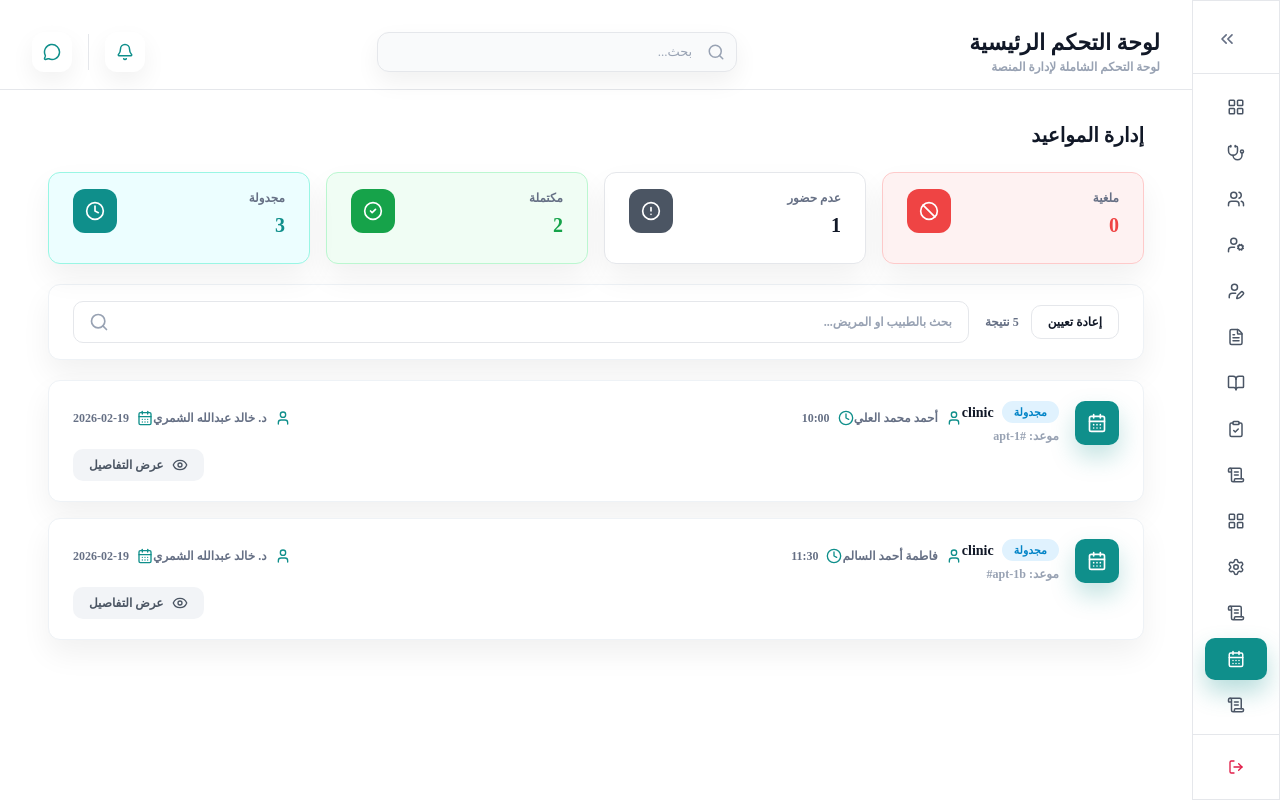
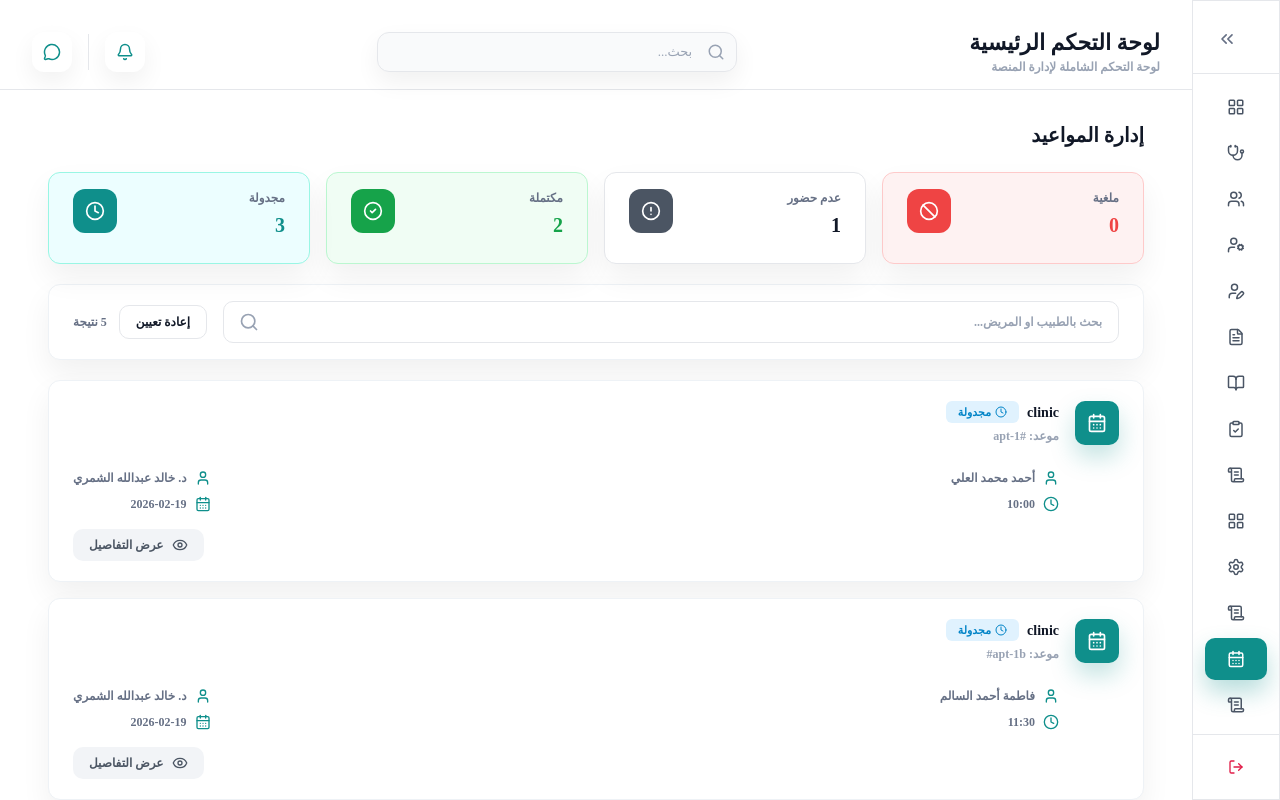
Before and after one commit to llill-dev/lmj-health-web, a React (Vite) app in the folder frontend/: page /admin/appointments in a window 1280 px wide. Built offline with nearby package versions, Linux system fonts and the light colour scheme.

Commit message:
style(admin): align analytics & appointments cards
- Unify stat cards height and gradient background

- Update appointments card layout and search placement

- Match icon sizing/containers with system logs

```diff
--- a/frontend/src/pages/admin/analytics/AdminAnalyticsPage.tsx
+++ b/frontend/src/pages/admin/analytics/AdminAnalyticsPage.tsx
@@ -11,7 +11,7 @@ import {
 type StatCardTone = {
   border: string;
   icon: string;
-  iconBg: string;
+  bg: string;
   delta: string;
 };
 
@@ -32,8 +32,8 @@ export default function AdminAnalyticsPage() {
       icon: Eye,
       tone: {
         border: 'border-[#86EFAC]',
+        bg: 'bg-gradient-to-br from-[#F0FDF4] to-white',
         icon: 'text-[#16A34A]',
-        iconBg: 'bg-[#DCFCE7]',
         delta: 'text-[#16A34A]',
       },
     },
@@ -45,8 +45,8 @@ export default function AdminAnalyticsPage() {
       icon: FileText,
       tone: {
         border: 'border-[#67E8F9]',
+        bg: 'bg-gradient-to-br from-[#ECFEFF] to-white',
         icon: 'text-primary',
-        iconBg: 'bg-[#E7FBFA]',
         delta: 'text-primary',
       },
     },
@@ -58,8 +58,8 @@ export default function AdminAnalyticsPage() {
       icon: CalendarDays,
       tone: {
         border: 'border-[#86EFAC]',
+        bg: 'bg-gradient-to-br from-[#F0FDF4] to-white',
         icon: 'text-[#16A34A]',
-        iconBg: 'bg-[#DCFCE7]',
         delta: 'text-[#16A34A]',
       },
     },
@@ -71,8 +71,8 @@ export default function AdminAnalyticsPage() {
       icon: Users,
       tone: {
         border: 'border-[#67E8F9]',
+        bg: 'bg-gradient-to-br from-[#ECFEFF] to-white',
         icon: 'text-primary',
-        iconBg: 'bg-[#E7FBFA]',
         delta: 'text-primary',
       },
     },
@@ -114,7 +114,10 @@ export default function AdminAnalyticsPage() {
         <title>التحليلات • LMJ Health</title>
       </Helmet>
 
-      <div className='space-y-4' dir='rtl' lang='ar'>
+      <div
+        dir='rtl'
+        lang='ar'
+      >
         <div className='text-right'>
           <div className='font-cairo text-[26px] font-black leading-[34px] text-[#111827]'>
             التحليلات والإحصائيات
@@ -130,7 +133,7 @@ export default function AdminAnalyticsPage() {
             return (
               <div
                 key={c.id}
-                className={`rounded-[12px] border bg-white px-6 py-5 shadow-[0_14px_30px_rgba(0,0,0,0.06)] ${c.tone.border}`}
+                className={`h-[147px] rounded-[12px] border px-6 py-5 shadow-[0_14px_30px_rgba(0,0,0,0.06)] ${c.tone.border} ${c.tone.bg}`}
               >
                 <div className='flex items-start justify-between'>
                   <div className='text-right'>
@@ -140,15 +143,15 @@ export default function AdminAnalyticsPage() {
                     <div className='mt-2 font-cairo text-[22px] font-black leading-[26px] text-[#111827]'>
                       {c.value}
                     </div>
-                    <div className={`mt-2 font-cairo text-[11px] font-extrabold ${c.tone.delta}`}>
+                    <div
+                      className={`mt-2 font-cairo text-[11px] font-extrabold ${c.tone.delta}`}
+                    >
                       {c.delta}
                     </div>
                   </div>
 
-                  <div
-                    className={`flex h-[40px] w-[40px] items-center justify-center rounded-[10px] ${c.tone.iconBg}`}
-                  >
-                    <Icon className={`h-5 w-5 ${c.tone.icon}`} />
+                  <div className='flex h-[44px] w-[44px] items-center justify-center rounded-[12px] bg-white'>
+                    <Icon className={`h-6 w-6 ${c.tone.icon}`} />
                   </div>
                 </div>
               </div>
@@ -159,8 +162,8 @@ export default function AdminAnalyticsPage() {
         <section className='mt-6 rounded-[12px] border border-[#EEF2F6] bg-white shadow-[0_14px_30px_rgba(0,0,0,0.06)]'>
           <div className='flex items-center justify-between px-6 py-5'>
             <div className='inline-flex items-center gap-2 font-cairo text-[13px] font-extrabold text-[#111827]'>
+              <TrendingUp className='h-4 w-4 text-primary' />
               تحليلات الأطباء
-              <TrendingUp className='h-4 w-4 text-primary' />
             </div>
           </div>
 
@@ -191,7 +194,10 @@ export default function AdminAnalyticsPage() {
                 </thead>
                 <tbody className='divide-y divide-[#EEF2F6]'>
                   {doctorRows.map((r) => (
-                    <tr key={r.id} className='bg-white'>
+                    <tr
+                      key={r.id}
+                      className='bg-white'
+                    >
                       <td className='px-4 py-4 text-right font-cairo text-[12px] font-extrabold text-[#111827]'>
                         {r.name}
                       </td>
@@ -219,7 +225,7 @@ export default function AdminAnalyticsPage() {
           </div>
         </section>
 
-        <section className='mt-6 grid grid-cols-1 gap-6 lg:grid-cols-2'>
+        <section className='my-6 grid grid-cols-1 gap-6 lg:grid-cols-2'>
           <div className='rounded-[12px] border border-[#EEF2F6] bg-white px-6 py-6 shadow-[0_14px_30px_rgba(0,0,0,0.06)]'>
             <div className='flex items-center justify-between'>
               <div className='inline-flex items-center gap-2 font-cairo text-[13px] font-extrabold text-[#111827]'>
--- a/frontend/src/pages/admin/appointments/AdminAppointmentsPage.tsx
+++ b/frontend/src/pages/admin/appointments/AdminAppointmentsPage.tsx
@@ -111,7 +111,10 @@ export default function AdminAppointmentsPage() {
         <title>إدارة المواعيد • LMJ Health</title>
       </Helmet>
 
-      <div dir='rtl' lang='ar'>
+      <div
+        dir='rtl'
+        lang='ar'
+      >
         <div className='text-right'>
           <div className='font-cairo text-[20px] font-black leading-[26px] text-[#111827]'>
             إدارة المواعيد
@@ -151,6 +154,15 @@ export default function AdminAppointmentsPage() {
 
         <section className='mt-5 rounded-[12px] border border-[#EEF2F6] bg-white px-6 py-4 shadow-[0_14px_30px_rgba(0,0,0,0.06)]'>
           <div className='flex items-center justify-between gap-4'>
+            <div className='relative flex-1'>
+              <input
+                placeholder='بحث بالطبيب او المريض...'
+                className='h-[42px] w-full rounded-[10px] border border-[#E5E7EB] bg-white pe-12 ps-4 text-right font-cairo text-[12px] font-bold text-[#111827] placeholder:text-[#98A2B3]'
+              />
+              <div className='pointer-events-none absolute left-4 top-1/2 -translate-y-1/2 text-[#98A2B3]'>
+                <Search className='h-5 w-5' />
+              </div>
+            </div>
             <div className='flex items-center gap-3'>
               <button
                 type='button'
@@ -162,16 +174,6 @@ export default function AdminAppointmentsPage() {
                 5 نتيجة
               </div>
             </div>
-
-            <div className='relative flex-1'>
-              <input
-                placeholder='بحث بالطبيب او المريض...'
-                className='h-[42px] w-full rounded-[10px] border border-[#E5E7EB] bg-white pe-12 ps-4 text-right font-cairo text-[12px] font-bold text-[#111827] placeholder:text-[#98A2B3]'
-              />
-              <div className='pointer-events-none absolute left-4 top-1/2 -translate-y-1/2 text-[#98A2B3]'>
-                <Search className='h-5 w-5' />
-              </div>
-            </div>
           </div>
         </section>
 
@@ -181,48 +183,51 @@ export default function AdminAppointmentsPage() {
               key={a.id}
               className='rounded-[12px] border border-[#EEF2F6] bg-white px-6 py-5 shadow-[0_14px_30px_rgba(0,0,0,0.06)]'
             >
-              <div className='flex items-start justify-between'>
-                <div className='flex items-start gap-4'>
+              <div className='flex gap-4'>
                 <div className='flex h-[44px] w-[44px] items-center justify-center rounded-[10px] bg-primary text-white shadow-[0_12px_24px_rgba(15,143,139,0.25)]'>
                   <CalendarDays className='h-5 w-5' />
                 </div>
-
+                <div className='flex-1 space-y-6'>
                   <div className='text-right'>
-                    <div className='flex items-center justify-end gap-2'>
-                      <span
-                        className={`inline-flex h-[22px] items-center rounded-full px-3 font-cairo text-[11px] font-extrabold ${statusPill(a.status)}`}
-                      >
-                        {a.status}
-                      </span>
+                    <div className='flex items-center justify-start gap-2'>
                       <div className='font-cairo text-[14px] font-black text-[#111827]'>
                         {a.typeLabel}
                       </div>
+                      <span
+                        className={`flex gap-1 items-center h-[22px] rounded-[6px] px-3 font-cairo text-[11px] font-extrabold ${statusPill(a.status)}`}
+                      >
+                        <Clock className='h-3 w-3' />
+                        {a.status}
+                      </span>
                     </div>
                     <div className='mt-1 font-cairo text-[12px] font-bold text-[#98A2B3]'>
                       موعد: {a.code}
-                    </div>
                     </div>
                   </div>
 
                   <div className='flex-1'>
                     <div className='flex items-center justify-between'>
                       <div className='text-right'>
-                      <div className='inline-flex items-center gap-2 font-cairo text-[12px] font-bold text-[#667085]'>
+                        <div className='flex flex-col items-start gap-2 font-cairo text-[12px] font-bold text-[#667085]'>
+                          <div className='flex items-center gap-2'>
                             <User className='h-4 w-4 text-primary' />
                             {a.patientName}
                           </div>
-                      <div className='mt-2 inline-flex items-center gap-2 font-cairo text-[12px] font-bold text-[#667085]'>
+                        </div>
+                        <div className='mt-2 flex items-center gap-2 font-cairo text-[12px] font-bold text-[#667085]'>
                           <Clock className='h-4 w-4 text-primary' />
                           {a.time}
                         </div>
                       </div>
 
                       <div className='text-right'>
-                      <div className='inline-flex items-center gap-2 font-cairo text-[12px] font-bold text-[#667085]'>
+                        <div className='flex flex-col items-start gap-2 font-cairo text-[12px] font-bold text-[#667085]'>
+                          <div className='flex items-center gap-2'>
                             <User className='h-4 w-4 text-primary' />
                             {a.doctorName}
                           </div>
-                      <div className='mt-2 inline-flex items-center gap-2 font-cairo text-[12px] font-bold text-[#667085]'>
+                        </div>
+                        <div className='mt-2 flex items-center gap-2 font-cairo text-[12px] font-bold text-[#667085]'>
                           <CalendarDays className='h-4 w-4 text-primary' />
                           {a.date}
                         </div>
@@ -241,6 +246,7 @@ export default function AdminAppointmentsPage() {
                   </div>
                 </div>
               </div>
+            </div>
           ))}
         </section>
       </div>
```
Lines whose indentation alone changed are shown as unchanged.
